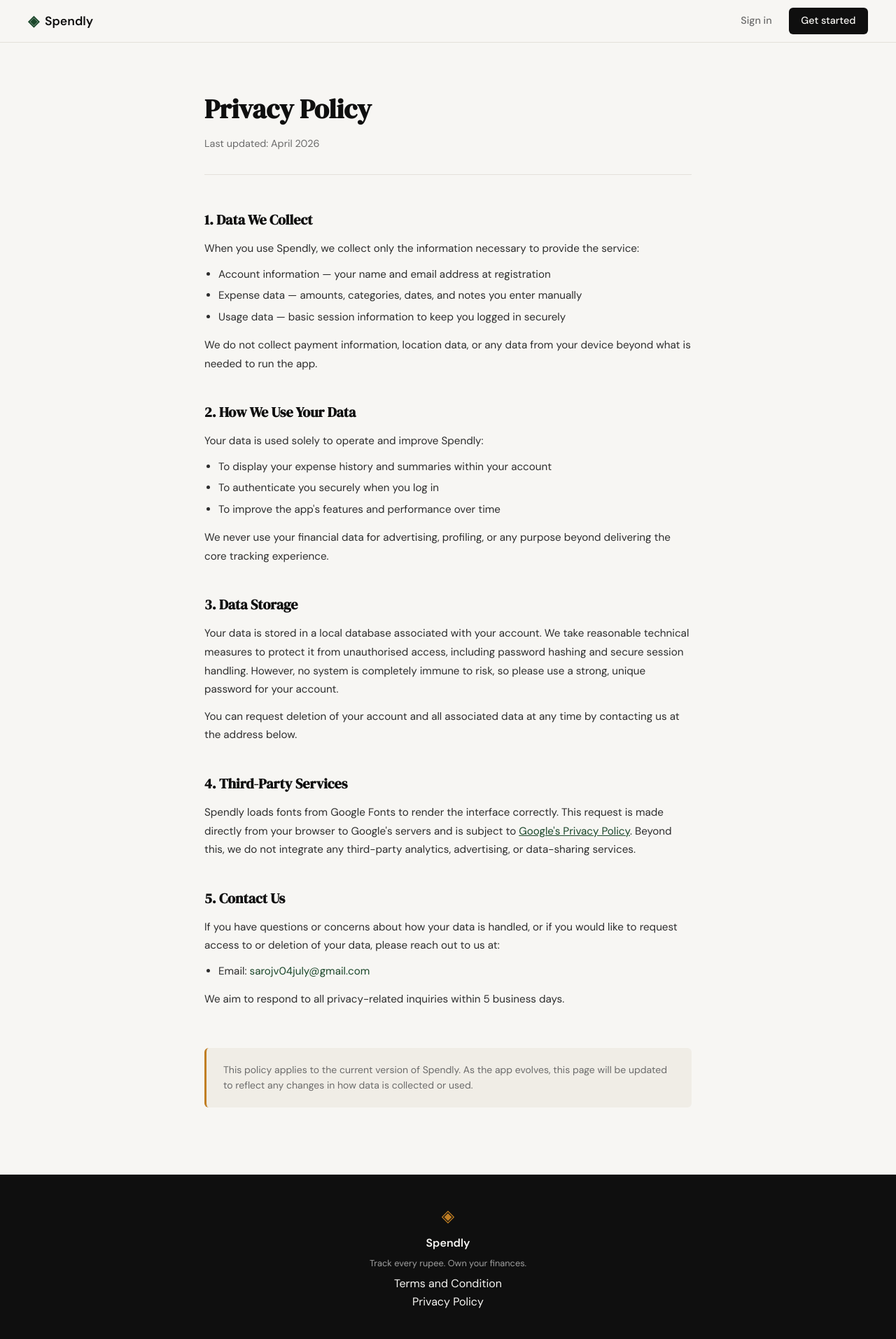
After one commit to Sarojv04/Monthly_spend_tracker, a Flask app: page /privacy in a window 1280 px wide. The commit adds this page. Shown: the whole page at 70% size. Run offline with Flask 3, Linux system fonts and the light colour scheme.

Commit message:
add Privacy Policy page and route

```diff
--- a/app.py
+++ b/app.py
@@ -31,6 +31,11 @@ def terms():
     return render_template("terms.html")
 
 
+@app.route("/privacy")
+def privacy():
+    return render_template("privacy.html")
+
+
 @app.route("/logout")
 def logout():
     return "Logout — coming in Step 3"
--- a/templates/base.html
+++ b/templates/base.html
@@ -37,7 +37,7 @@
             <div class="footer-links">
                 <a href="{{ url_for('terms') }}">Terms and Condition</a>
                 <br>
-                <a href="#">Privacy Policy</a>
+                <a href="{{ url_for('privacy') }}">Privacy Policy</a>
             </div>
         </div>
     </footer>
--- /dev/null
+++ b/templates/privacy.html
@@ -0,0 +1,157 @@
+{% extends "base.html" %}
+
+{% block title %}Privacy Policy — Spendly{% endblock %}
+
+{% block head %}
+<style>
+    .terms-section {
+        max-width: 760px;
+        margin: 0 auto;
+        padding: 4rem 2rem 6rem;
+    }
+
+    .terms-hero {
+        margin-bottom: 3rem;
+        border-bottom: 1px solid var(--border);
+        padding-bottom: 2rem;
+    }
+
+    .terms-hero h1 {
+        font-family: var(--font-display);
+        font-size: 2.4rem;
+        color: var(--ink);
+        margin-bottom: 0.5rem;
+    }
+
+    .terms-hero p {
+        color: var(--ink-muted);
+        font-size: 0.9rem;
+    }
+
+    .terms-body {
+        display: flex;
+        flex-direction: column;
+        gap: 2.5rem;
+    }
+
+    .terms-block h2 {
+        font-family: var(--font-display);
+        font-size: 1.25rem;
+        color: var(--ink);
+        margin-bottom: 0.75rem;
+    }
+
+    .terms-block p {
+        color: var(--ink-soft);
+        font-size: 0.95rem;
+        line-height: 1.75;
+    }
+
+    .terms-block ul {
+        margin-top: 0.5rem;
+        padding-left: 1.25rem;
+        color: var(--ink-soft);
+        font-size: 0.95rem;
+        line-height: 2;
+    }
+
+    .terms-note {
+        margin-top: 3.5rem;
+        padding: 1.25rem 1.5rem;
+        background: var(--paper-warm);
+        border-left: 3px solid var(--accent-2);
+        border-radius: var(--radius-sm);
+        color: var(--ink-muted);
+        font-size: 0.875rem;
+    }
+</style>
+{% endblock %}
+
+{% block content %}
+<section class="terms-section">
+
+    <div class="terms-hero">
+        <h1>Privacy Policy</h1>
+        <p>Last updated: April 2026</p>
+    </div>
+
+    <div class="terms-body">
+
+        <div class="terms-block">
+            <h2>1. Data We Collect</h2>
+            <p>When you use Spendly, we collect only the information necessary to provide the service:</p>
+            <ul>
+                <li>Account information — your name and email address at registration</li>
+                <li>Expense data — amounts, categories, dates, and notes you enter manually</li>
+                <li>Usage data — basic session information to keep you logged in securely</li>
+            </ul>
+            <p style="margin-top: 0.75rem;">
+                We do not collect payment information, location data, or any data from your device
+                beyond what is needed to run the app.
+            </p>
+        </div>
+
+        <div class="terms-block">
+            <h2>2. How We Use Your Data</h2>
+            <p>Your data is used solely to operate and improve Spendly:</p>
+            <ul>
+                <li>To display your expense history and summaries within your account</li>
+                <li>To authenticate you securely when you log in</li>
+                <li>To improve the app's features and performance over time</li>
+            </ul>
+            <p style="margin-top: 0.75rem;">
+                We never use your financial data for advertising, profiling, or any purpose
+                beyond delivering the core tracking experience.
+            </p>
+        </div>
+
+        <div class="terms-block">
+            <h2>3. Data Storage</h2>
+            <p>
+                Your data is stored in a local database associated with your account. We take
+                reasonable technical measures to protect it from unauthorised access, including
+                password hashing and secure session handling. However, no system is completely
+                immune to risk, so please use a strong, unique password for your account.
+            </p>
+            <p style="margin-top: 0.75rem;">
+                You can request deletion of your account and all associated data at any time
+                by contacting us at the address below.
+            </p>
+        </div>
+
+        <div class="terms-block">
+            <h2>4. Third-Party Services</h2>
+            <p>
+                Spendly loads fonts from Google Fonts to render the interface correctly. This request
+                is made directly from your browser to Google's servers and is subject to
+                <a href="https://policies.google.com/privacy" target="_blank" rel="noopener"
+                   style="color: var(--accent); text-decoration: underline;">Google's Privacy Policy</a>.
+                Beyond this, we do not integrate any third-party analytics, advertising, or
+                data-sharing services.
+            </p>
+        </div>
+
+        <div class="terms-block">
+            <h2>5. Contact Us</h2>
+            <p>
+                If you have questions or concerns about how your data is handled, or if you would
+                like to request access to or deletion of your data, please reach out to us at:
+            </p>
+            <ul>
+                <li>Email: <a href="mailto:sarojv04july@gmail.com"
+                              style="color: var(--accent);">sarojv04july@gmail.com</a></li>
+            </ul>
+            <p style="margin-top: 0.75rem;">
+                We aim to respond to all privacy-related inquiries within 5 business days.
+            </p>
+        </div>
+
+    </div>
+
+    <p class="terms-note">
+        This policy applies to the current version of Spendly. As the app evolves, this page
+        will be updated to reflect any changes in how data is collected or used.
+    </p>
+
+</section>
+{% endblock %}
```
